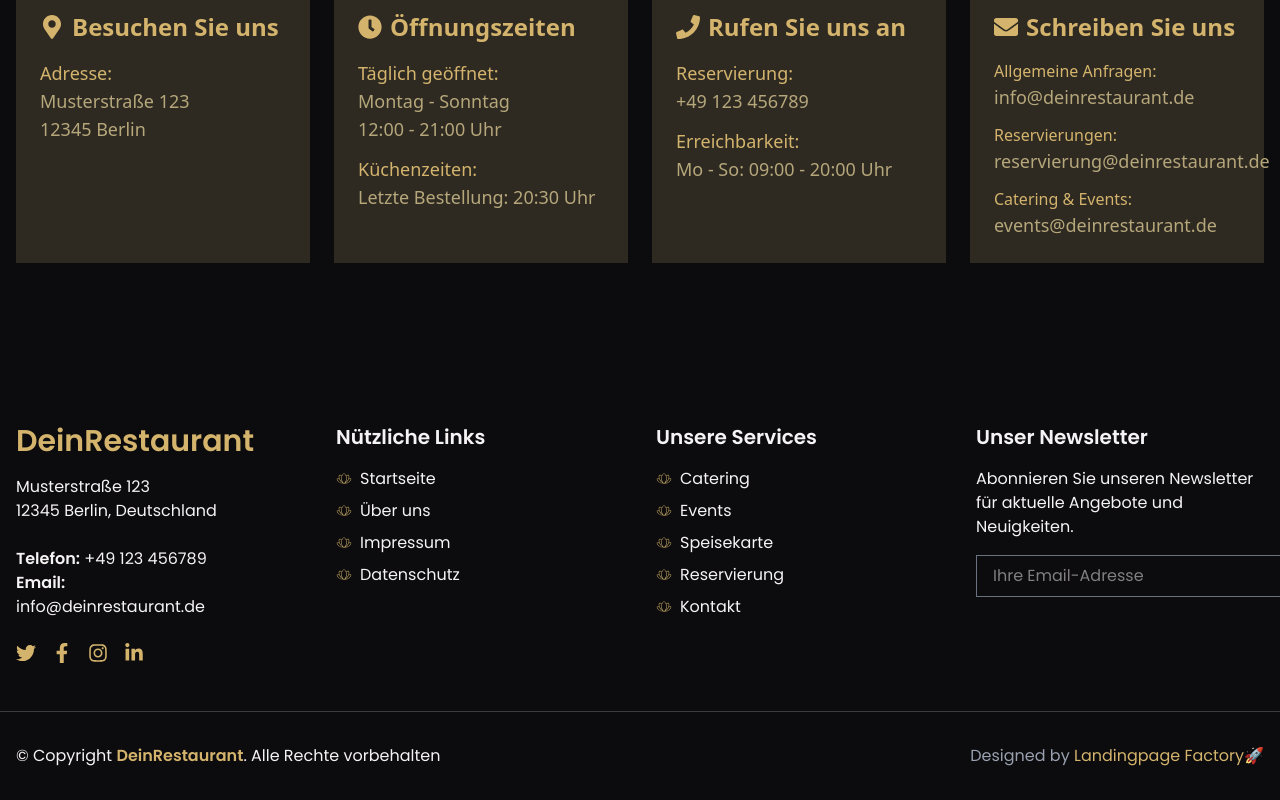
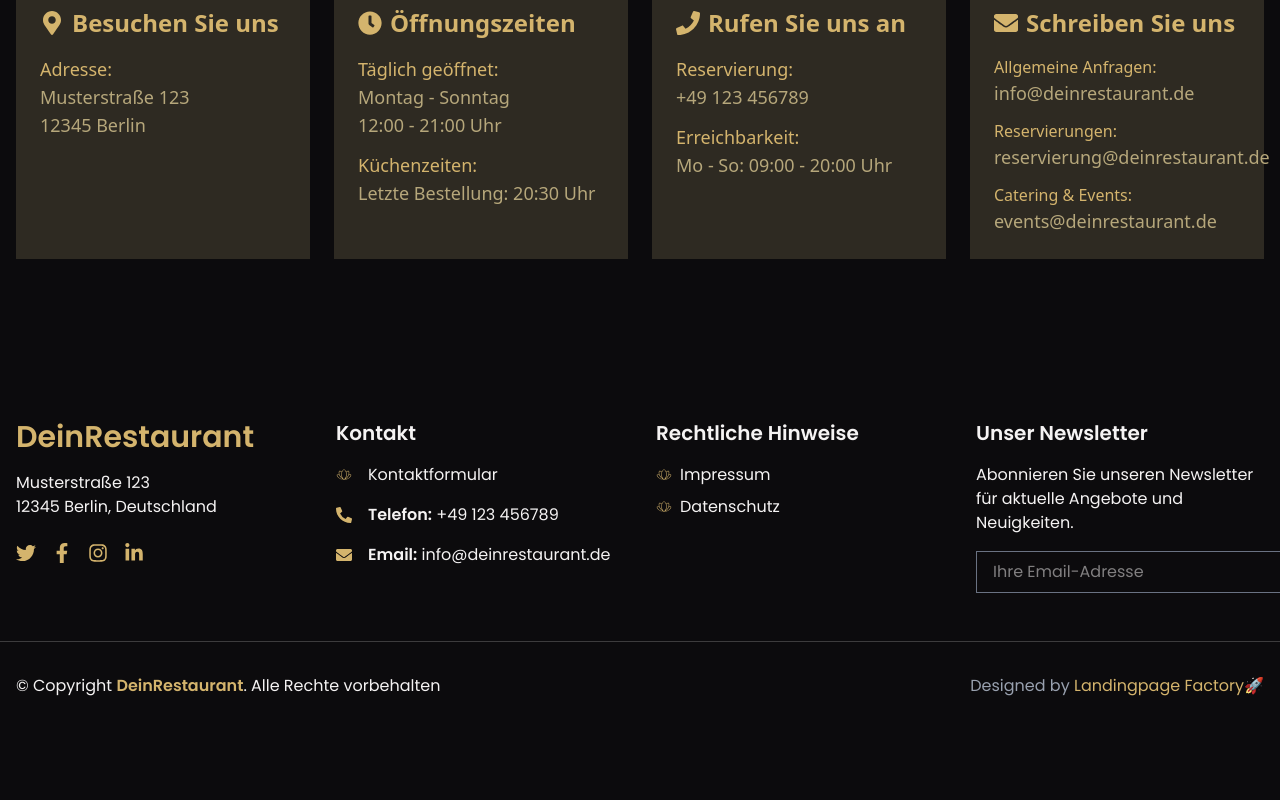
Before and after one commit to landingpage-factory/restaurant-template, a Next.js app: page / in a window 1280 px wide. Shown: the part 9362-10162 px from the top of the page. After the commit the page ends 10092 px from the top, so only its background shows below. Built offline with nearby package versions, Linux system fonts and the light colour scheme.

Commit message:
update: footer, contact, reservation -page

```diff
--- a/app/components/Footer.js
+++ b/app/components/Footer.js
@@ -1,15 +1,21 @@
 // components/Footer.js
-'use client';
-import Link from 'next/link';
-import { Link as ScrollLink } from 'react-scroll';
+"use client";
+import Link from "next/link";
+import { Link as ScrollLink } from "react-scroll";
 import { PiFlowerLotusThin } from "react-icons/pi";
-import { FaTwitter, FaFacebookF, FaInstagram, FaLinkedinIn } from 'react-icons/fa';
-import NewsletterForm from './NewsletterForm';
+import { FaPhoneAlt, FaEnvelope } from "react-icons/fa";
+import {
+  FaTwitter,
+  FaFacebookF,
+  FaInstagram,
+  FaLinkedinIn,
+} from "react-icons/fa";
+import NewsletterForm from "./NewsletterForm";
 
 export default function Footer() {
   // Funktion zur Unterscheidung zwischen Scroll-Links und internen Links
   const renderLink = (to, text) => {
-    if (to.startsWith('/')) {
+    if (to.startsWith("/")) {
       // Interne Links (z. B. /imprint, /datenschutz)
       return (
         <Link href={to} className="hover:text-soft-gold">
@@ -40,12 +46,14 @@ export default function Footer() {
             {/* Kontakt Informationen */}
             <div className="lg:w-3/4">
               <div className="footer-info">
-                <h3 className="text-3xl font-bold text-soft-gold mb-4">DeinRestaurant</h3>
+                <h3 className="text-3xl font-bold text-soft-gold mb-4">
+                  DeinRestaurant
+                </h3>
                 <p className="mb-4">
-                  Musterstraße 123<br />
-                  12345 Berlin, Deutschland<br /><br />
-                  <strong>Telefon:</strong> +49 123 456789<br />
-                  <strong>Email:</strong> info@deinrestaurant.de
+                  Musterstraße 123
+                  <br />
+                  12345 Berlin, Deutschland
+                  <br />
                 </p>
                 <div className="social-links mt-6 flex space-x-4">
                   <a href="#" className="text-soft-gold hover:text-foreground">
@@ -64,52 +72,49 @@ export default function Footer() {
               </div>
             </div>
 
-            {/* Nützliche Links */}
+            {/* Kontakt */}
             <div className="footer-links">
-              <h4 className="text-xl font-semibold mb-4">Nützliche Links</h4>
-              <ul className="space-y-2">
-                <li className="flex items-center">
-                  <PiFlowerLotusThin className="text-soft-gold mr-2" />
-                  {renderLink('home', 'Startseite')}
+              <h4 className="text-xl font-semibold mb-4">Kontakt</h4>
+              <ul className="space-y-4">
+                {/* Kontaktformular */}
+                <li className="flex items-center space-x-4">
+                  <PiFlowerLotusThin className="text-soft-gold" />
+                  {renderLink("contact", "Kontaktformular")}
                 </li>
-                <li className="flex items-center">
-                  <PiFlowerLotusThin className="text-soft-gold mr-2" />
-                  {renderLink('about', 'Über uns')}
+
+                {/* Telefonnummer */}
+                <li className="flex items-center space-x-4">
+                  <FaPhoneAlt className="text-soft-gold" />
+                  <div>
+                    <p>
+                      <strong>Telefon:</strong> +49 123 456789
+                    </p>
+                  </div>
                 </li>
-                <li className="flex items-center">
-                  <PiFlowerLotusThin className="text-soft-gold mr-2" />
-                  {renderLink('#', 'Impressum')}
-                </li>
-                <li className="flex items-center">
-                  <PiFlowerLotusThin className="text-soft-gold mr-2" />
-                  {renderLink('#', 'Datenschutz')}
+
+                {/* E-Mail */}
+                <li className="flex items-center space-x-4">
+                  <FaEnvelope className="text-soft-gold" />
+                  <div>
+                    <p>
+                      <strong>Email:</strong> info@deinrestaurant.de
+                    </p>
+                  </div>
                 </li>
               </ul>
             </div>
 
-            {/* Unsere Services */}
+            {/* Rechtliche Hinweise */}
             <div className="footer-links">
-              <h4 className="text-xl font-semibold mb-4">Unsere Services</h4>
+              <h4 className="text-xl font-semibold mb-4">Rechtliche Hinweise</h4>
               <ul className="space-y-2">
                 <li className="flex items-center">
                   <PiFlowerLotusThin className="text-soft-gold mr-2" />
-                  {renderLink('catering', 'Catering')}
+                  {renderLink("#", "Impressum")}
                 </li>
                 <li className="flex items-center">
                   <PiFlowerLotusThin className="text-soft-gold mr-2" />
-                  {renderLink('events', 'Events')}
-                </li>
-                <li className="flex items-center">
-                  <PiFlowerLotusThin className="text-soft-gold mr-2" />
-                  {renderLink('menu', 'Speisekarte')}
-                </li>
-                <li className="flex items-center">
-                  <PiFlowerLotusThin className="text-soft-gold mr-2" />
-                  {renderLink('reservierung', 'Reservierung')}
-                </li>
-                <li className="flex items-center">
-                  <PiFlowerLotusThin className="text-soft-gold mr-2" />
-                  {renderLink('contact', 'Kontakt')}
+                  {renderLink("#", "Datenschutz")}
                 </li>
               </ul>
             </div>
@@ -118,7 +123,8 @@ export default function Footer() {
             <div className="footer-newsletter">
               <h4 className="text-xl font-semibold mb-4">Unser Newsletter</h4>
               <p className="mb-4">
-                Abonnieren Sie unseren Newsletter für aktuelle Angebote und Neuigkeiten.
+                Abonnieren Sie unseren Newsletter für aktuelle Angebote und
+                Neuigkeiten.
               </p>
               <NewsletterForm />
             </div>
@@ -131,15 +137,16 @@ export default function Footer() {
         <div className="container mx-auto px-4 py-8">
           <div className="flex flex-col md:flex-row justify-between items-center text-center md:text-left">
             <div className="copyright mb-4 md:mb-0">
-              © Copyright <strong className="text-soft-gold">DeinRestaurant</strong>. Alle Rechte
-              vorbehalten
+              © Copyright{" "}
+              <strong className="text-soft-gold">DeinRestaurant</strong>. Alle
+              Rechte vorbehalten
             </div>
             <div className="credits text-gray-400">
-              Designed by{' '}
+              Designed by{" "}
               <a
                 href="https://github.com/landingpage-factory"
                 className="text-soft-gold hover:text-foreground"
-                target='_blank'
+                target="_blank"
               >
                 Landingpage Factory🚀
               </a>
--- a/app/contact/page.js
+++ b/app/contact/page.js
@@ -81,7 +81,7 @@ export default function ContactPage() {
                     type="text"
                     placeholder="Name"
                     required
-                    className="w-full bg-background border-2 border-beige-gray px-4 py-3
+                    className="w-full bg-background border-1 border-beige-gray px-4 py-3
                       text-foreground focus:border-soft-gold focus:ring-2 focus:ring-soft-gold
                       transition-all duration-300 rounded-none"
                   />
@@ -91,7 +91,7 @@ export default function ContactPage() {
                     type="email"
                     placeholder="Email"
                     required
-                    className="w-full bg-background border-2 border-beige-gray px-4 py-3
+                    className="w-full bg-background border-1 border-beige-gray px-4 py-3
                       text-foreground focus:border-soft-gold focus:ring-2 focus:ring-soft-gold
                       transition-all duration-300 rounded-none"
                   />
@@ -103,7 +103,7 @@ export default function ContactPage() {
                   placeholder="Message"
                   rows="5"
                   required
-                  className="w-full bg-background border-2 border-beige-gray px-4 py-3
+                  className="w-full bg-background border-1 border-beige-gray px-4 py-3
                     text-foreground focus:border-soft-gold focus:ring-2 focus:ring-soft-gold
                     transition-all duration-300 rounded-none"
                 />
--- a/app/reservations/page.js
+++ b/app/reservations/page.js
@@ -203,14 +203,14 @@ export default function Reservierung() {
 
             {/* Fehlermeldung */}
             {error && (
-              <p className="text-light-yellow text-sm mt-4" data-aos="fade-up">
+              <p className="text-light-yellow text-sm mt-4">
                 {error}
               </p>
             )}
 
             {/* Erfolgsmeldung */}
             {success && (
-              <p className="text-soft-gold text-sm mt-4" data-aos="fade-up">
+              <p className="text-soft-gold text-sm mt-4">
                 {success}
               </p>
             )}
```
